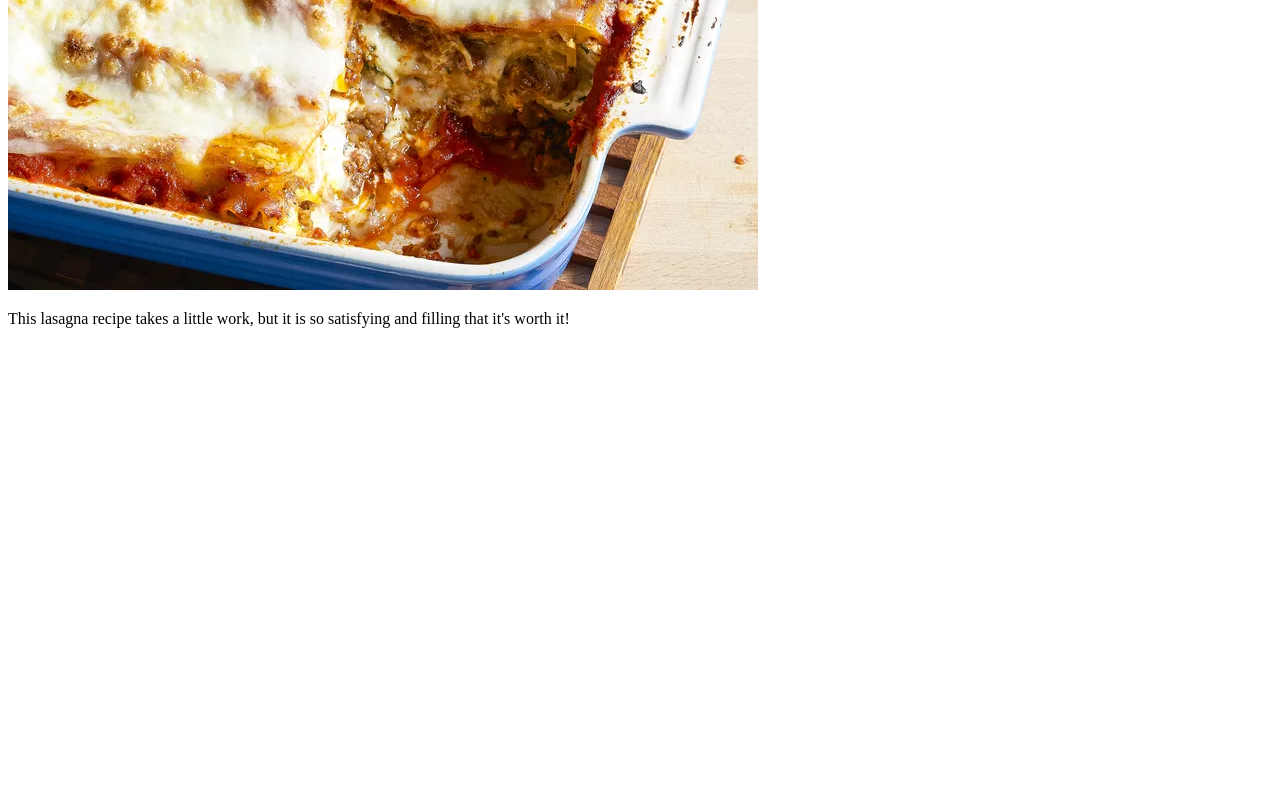
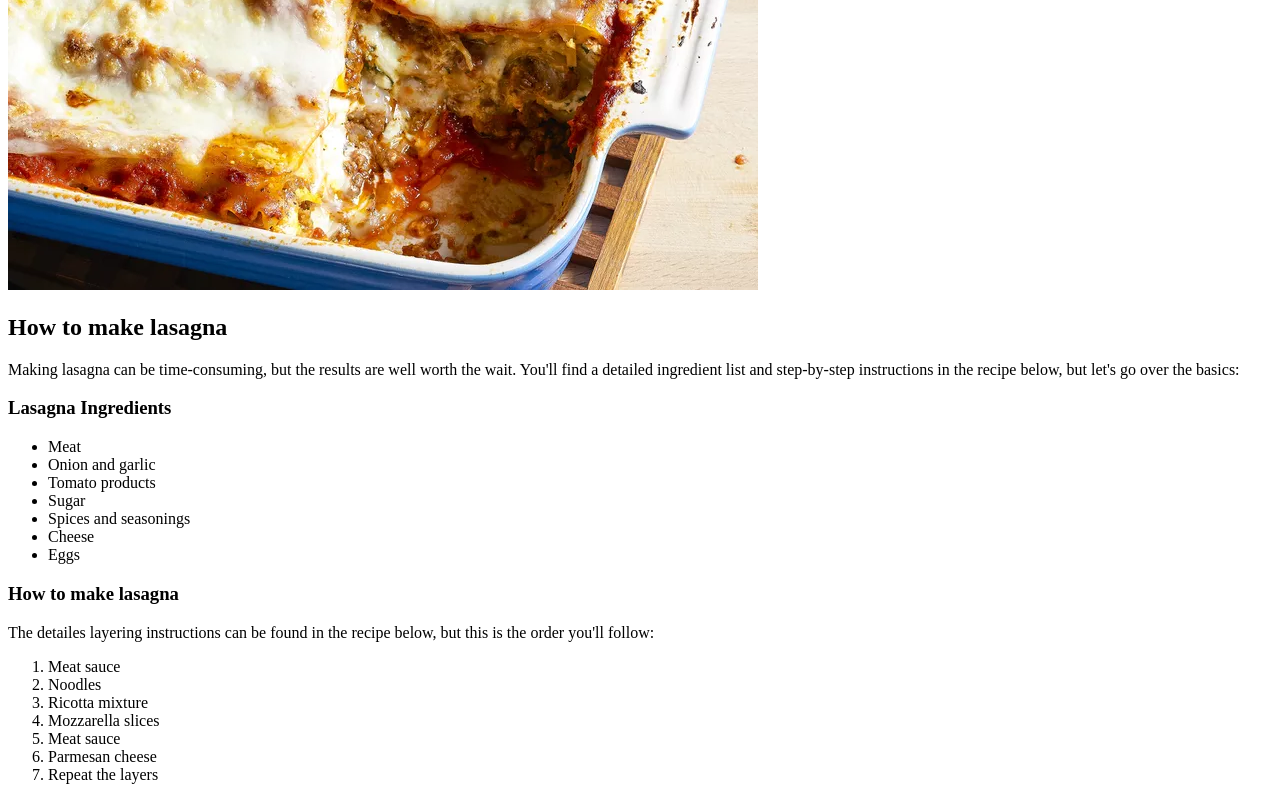
Before and after one commit to tomason182/first-webpage, a plain HTML site: page recipes/lasagna.html in a window 1280 px wide. Shown: the part 353-1153 px from the top of the page. Before the commit the page ends 800 px from the top, so only its background shows below. Drawn offline with Linux system fonts and the light colour scheme.

Commit message:
add ol and ul lists to lasagna recipe

```diff
--- a/recipes/lasagna.html
+++ b/recipes/lasagna.html
@@ -7,7 +7,33 @@
     <body>
         <h1>World's best lasagna</h1>
         <img src="../img/lasagna.webp" alt="World best lasagna">
-        <p>This lasagna recipe takes a little work, but it is so satisfying and filling that it's worth it!</p>
+        <h2>How to make lasagna</h2>
+        <p>Making lasagna can be time-consuming, but the results are well worth the wait.
+            You'll find a detailed ingredient list and step-by-step instructions in the recipe below,
+            but let's go over the basics: </p>
+
+        <h3>Lasagna Ingredients</h3>
+        <ul>
+            <li>Meat</li>
+            <li>Onion and garlic</li>
+            <li>Tomato products</li>
+            <li>Sugar</li>
+            <li>Spices and seasonings</li>
+            <li>Cheese</li>
+            <li>Eggs</li>
+        </ul>
+
+        <h3>How to make lasagna</h3>
+        <p>The detailes layering instructions can be found in the recipe below, but this is the order you'll follow:</p>
+        <ol>
+            <li>Meat sauce</li>
+            <li>Noodles</li>
+            <li>Ricotta mixture</li>
+            <li>Mozzarella slices</li>
+            <li>Meat sauce</li>
+            <li>Parmesan cheese</li>
+            <li>Repeat the layers</li>
+        </ol>
 
     </body>
 </html>
```
